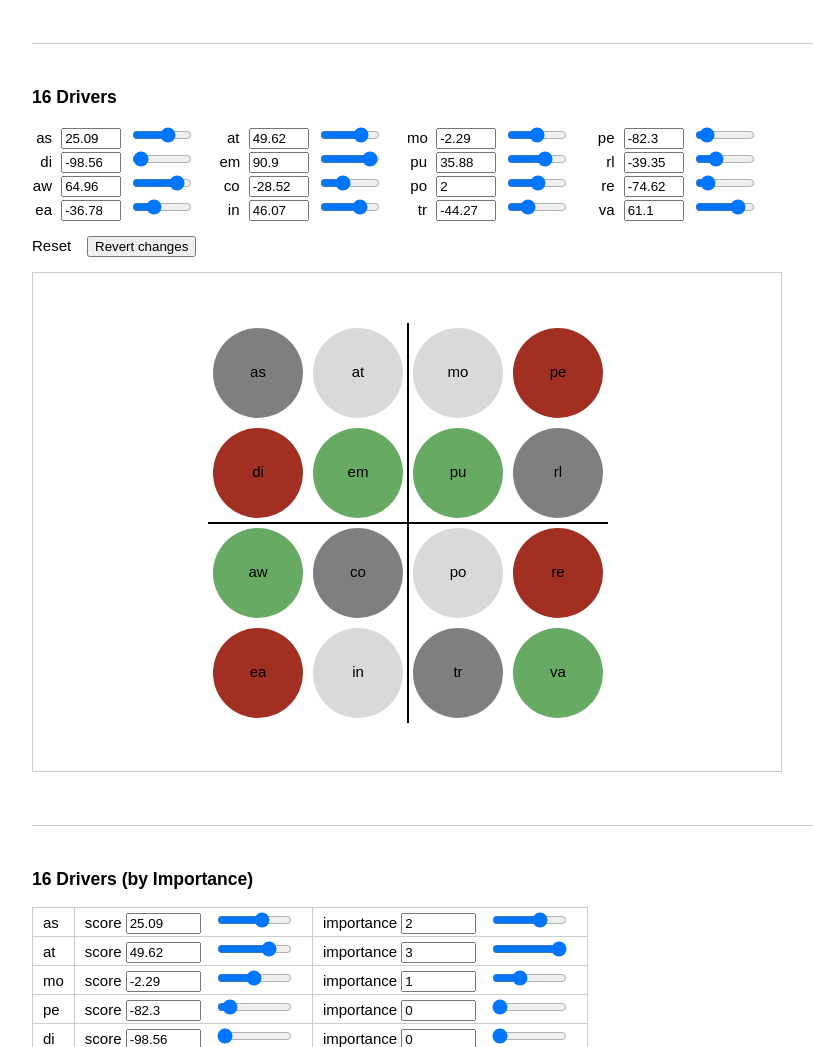
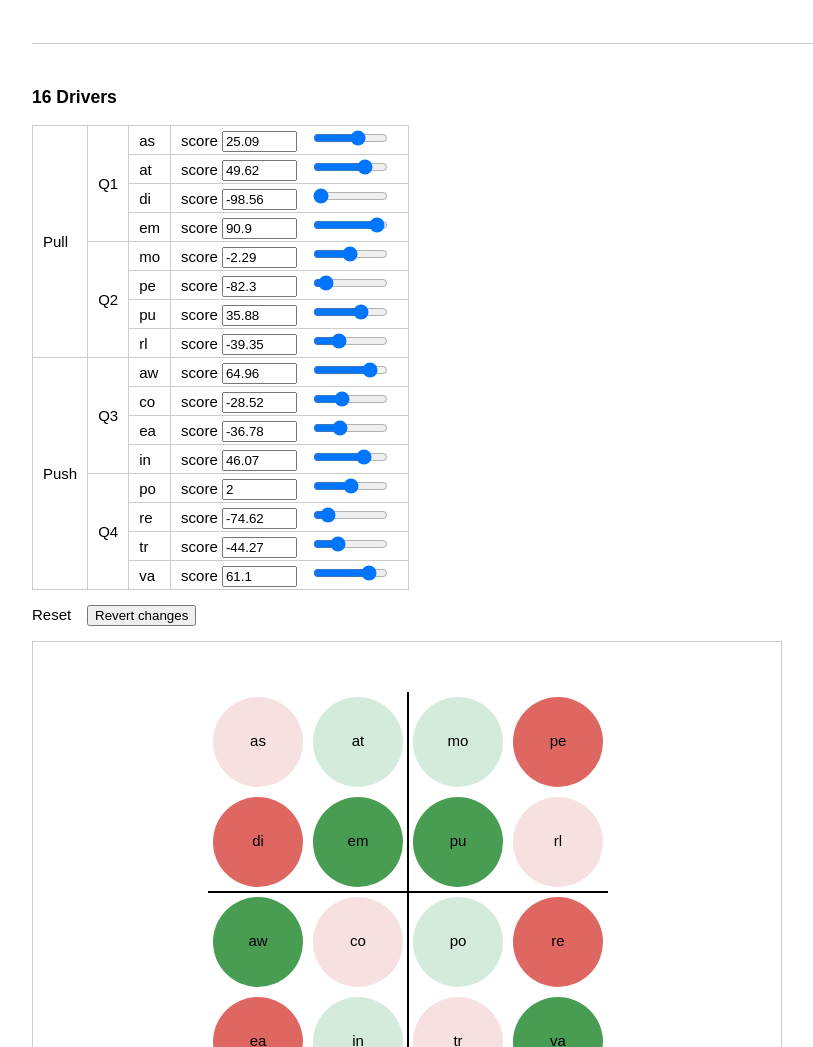
Before and after one commit to movingobjects/proquo-ai-vis-prototypes, a website built with webpack: page src/index.html in a window 1280 px wide. Shown: the part 4320-5367 px from the top of the page, without its empty margins (1-814 px from the left). Built offline with nearby package versions, Linux system fonts and the light colour scheme.

Commit message:
Make driver input tables consistent

```diff
--- a/src/index.html
+++ b/src/index.html
@@ -223,24 +223,78 @@
 
       <div class="wrap-input">
 
-        <ul class="drivers">
-          <li class="as"><label>as</label> <input type="number"> <input type="range"></li>
-          <li class="at"><label>at</label> <input type="number"> <input type="range"></li>
-          <li class="mo"><label>mo</label> <input type="number"> <input type="range"></li>
-          <li class="pe"><label>pe</label> <input type="number"> <input type="range"></li>
-          <li class="di"><label>di</label> <input type="number"> <input type="range"></li>
-          <li class="em"><label>em</label> <input type="number"> <input type="range"></li>
-          <li class="pu"><label>pu</label> <input type="number"> <input type="range"></li>
-          <li class="rl"><label>rl</label> <input type="number"> <input type="range"></li>
-          <li class="aw"><label>aw</label> <input type="number"> <input type="range"></li>
-          <li class="co"><label>co</label> <input type="number"> <input type="range"></li>
-          <li class="po"><label>po</label> <input type="number"> <input type="range"></li>
-          <li class="re"><label>re</label> <input type="number"> <input type="range"></li>
-          <li class="ea"><label>ea</label> <input type="number"> <input type="range"></li>
-          <li class="in"><label>in</label> <input type="number"> <input type="range"></li>
-          <li class="tr"><label>tr</label> <input type="number"> <input type="range"></li>
-          <li class="va"><label>va</label> <input type="number"> <input type="range"></li>
-        </ul>
+        <table class="drivers">
+          <tr class="as">
+            <td rowspan="8">Pull</td>
+            <td rowspan="4">Q1</td>
+            <td class="id">as</td>
+            <td class="score">score <input type="number"> <input type="range"></td>
+          </tr>
+          <tr class="at">
+            <td class="id">at</td>
+            <td class="score">score <input type="number"> <input type="range"></td>
+          </tr>
+          <tr class="di">
+            <td class="id">di</td>
+            <td class="score">score <input type="number"> <input type="range"></td>
+          </tr>
+          <tr class="em">
+            <td class="id">em</td>
+            <td class="score">score <input type="number"> <input type="range"></td>
+          </tr>
+          <tr class="mo">
+            <td rowspan="4">Q2</td>
+            <td class="id">mo</td>
+            <td class="score">score <input type="number"> <input type="range"></td>
+          </tr>
+          <tr class="pe">
+            <td class="id">pe</td>
+            <td class="score">score <input type="number"> <input type="range"></td>
+          </tr>
+          <tr class="pu">
+            <td class="id">pu</td>
+            <td class="score">score <input type="number"> <input type="range"></td>
+          </tr>
+          <tr class="rl">
+            <td class="id">rl</td>
+            <td class="score">score <input type="number"> <input type="range"></td>
+          </tr>
+          <tr class="aw">
+            <td rowspan="8">Push</td>
+            <td rowspan="4">Q3</td>
+            <td class="id">aw</td>
+            <td class="score">score <input type="number"> <input type="range"></td>
+          </tr>
+          <tr class="co">
+            <td class="id">co</td>
+            <td class="score">score <input type="number"> <input type="range"></td>
+          </tr>
+          <tr class="ea">
+            <td class="id">ea</td>
+            <td class="score">score <input type="number"> <input type="range"></td>
+          </tr>
+          <tr class="in">
+            <td class="id">in</td>
+            <td class="score">score <input type="number"> <input type="range"></td>
+          </tr>
+          <tr class="po">
+            <td rowspan="4">Q4</td>
+            <td class="id">po</td>
+            <td class="score">score <input type="number"> <input type="range"></td>
+          </tr>
+          <tr class="re">
+            <td class="id">re</td>
+            <td class="score">score <input type="number"> <input type="range"></td>
+          </tr>
+          <tr class="tr">
+            <td class="id">tr</td>
+            <td class="score">score <input type="number"> <input type="range"></td>
+          </tr>
+          <tr class="va">
+            <td class="id">va</td>
+            <td class="score">score <input type="number"> <input type="range"></td>
+          </tr>
+        </table>
 
         <p><label>Reset</label><button class="reset">Revert changes</button></p>
 
@@ -281,22 +335,14 @@
 
         <table class="drivers">
           <tr class="as">
+            <td rowspan="8">Pull</td>
+            <td rowspan="4">Q1</td>
             <td class="id">as</td>
             <td class="score">score <input type="number"> <input type="range"></td>
             <td class="importance">importance <input type="number"> <input type="range"></td>
           </tr>
           <tr class="at">
             <td class="id">at</td>
-            <td class="score">score <input type="number"> <input type="range"></td>
-            <td class="importance">importance <input type="number"> <input type="range"></td>
-          </tr>
-          <tr class="mo">
-            <td class="id">mo</td>
-            <td class="score">score <input type="number"> <input type="range"></td>
-            <td class="importance">importance <input type="number"> <input type="range"></td>
-          </tr>
-          <tr class="pe">
-            <td class="id">pe</td>
             <td class="score">score <input type="number"> <input type="range"></td>
             <td class="importance">importance <input type="number"> <input type="range"></td>
           </tr>
@@ -307,6 +353,17 @@
           </tr>
           <tr class="em">
             <td class="id">em</td>
+            <td class="score">score <input type="number"> <input type="range"></td>
+            <td class="importance">importance <input type="number"> <input type="range"></td>
+          </tr>
+          <tr class="mo">
+            <td rowspan="4">Q2</td>
+            <td class="id">mo</td>
+            <td class="score">score <input type="number"> <input type="range"></td>
+            <td class="importance">importance <input type="number"> <input type="range"></td>
+          </tr>
+          <tr class="pe">
+            <td class="id">pe</td>
             <td class="score">score <input type="number"> <input type="range"></td>
             <td class="importance">importance <input type="number"> <input type="range"></td>
           </tr>
@@ -321,22 +378,14 @@
             <td class="importance">importance <input type="number"> <input type="range"></td>
           </tr>
           <tr class="aw">
+            <td rowspan="8">Push</td>
+            <td rowspan="4">Q3</td>
             <td class="id">aw</td>
             <td class="score">score <input type="number"> <input type="range"></td>
             <td class="importance">importance <input type="number"> <input type="range"></td>
           </tr>
           <tr class="co">
             <td class="id">co</td>
-            <td class="score">score <input type="number"> <input type="range"></td>
-            <td class="importance">importance <input type="number"> <input type="range"></td>
-          </tr>
-          <tr class="po">
-            <td class="id">po</td>
-            <td class="score">score <input type="number"> <input type="range"></td>
-            <td class="importance">importance <input type="number"> <input type="range"></td>
-          </tr>
-          <tr class="re">
-            <td class="id">re</td>
             <td class="score">score <input type="number"> <input type="range"></td>
             <td class="importance">importance <input type="number"> <input type="range"></td>
           </tr>
@@ -347,6 +396,17 @@
           </tr>
           <tr class="in">
             <td class="id">in</td>
+            <td class="score">score <input type="number"> <input type="range"></td>
+            <td class="importance">importance <input type="number"> <input type="range"></td>
+          </tr>
+          <tr class="po">
+            <td rowspan="4">Q4</td>
+            <td class="id">po</td>
+            <td class="score">score <input type="number"> <input type="range"></td>
+            <td class="importance">importance <input type="number"> <input type="range"></td>
+          </tr>
+          <tr class="re">
+            <td class="id">re</td>
             <td class="score">score <input type="number"> <input type="range"></td>
             <td class="importance">importance <input type="number"> <input type="range"></td>
           </tr>
@@ -401,6 +461,8 @@
 
         <table class="drivers">
           <tr class="as">
+            <td rowspan="8">Pull</td>
+            <td rowspan="4">Q1</td>
             <td class="id">as</td>
             <td class="score">score <input type="number"> <input type="range"></td>
             <td class="categ-avg">category avg <input type="number"> <input type="range"></td>
@@ -421,6 +483,7 @@
             <td class="categ-avg">category avg <input type="number"> <input type="range"></td>
           </tr>
           <tr class="mo">
+            <td rowspan="4">Q2</td>
             <td class="id">mo</td>
             <td class="score">score <input type="number"> <input type="range"></td>
             <td class="categ-avg">category avg <input type="number"> <input type="range"></td>
@@ -441,6 +504,8 @@
             <td class="categ-avg">category avg <input type="number"> <input type="range"></td>
           </tr>
           <tr class="aw">
+            <td rowspan="8">Push</td>
+            <td rowspan="4">Q3</td>
             <td class="id">aw</td>
             <td class="score">score <input type="number"> <input type="range"></td>
             <td class="categ-avg">category avg <input type="number"> <input type="range"></td>
@@ -461,6 +526,7 @@
             <td class="categ-avg">category avg <input type="number"> <input type="range"></td>
           </tr>
           <tr class="po">
+            <td rowspan="4">Q4</td>
             <td class="id">po</td>
             <td class="score">score <input type="number"> <input type="range"></td>
             <td class="categ-avg">category avg <input type="number"> <input type="range"></td>
--- a/src/vis/Vis16Drivers.js
+++ b/src/vis/Vis16Drivers.js
@@ -50,14 +50,14 @@ export default class Vis16Drivers {
     this.$resetBtn
       .on('click', () => this.reset());
 
-    this.$inputs = $(`${this.selector} .wrap-input ul.drivers input`);
+    this.$inputs = $(`${this.selector} .wrap-input table.drivers input`);
     this.$inputs
       .attr('min', SCORE_MIN)
       .attr('max', SCORE_MAX)
       .on('input', ({ target }) => {
 
         let $trgt = $(target),
-            id    = $trgt.closest('li').attr('class'),
+            id    = $trgt.closest('tr').attr('class'),
             val   = $trgt.val();
 
         this.setDriverScore(id, val);
@@ -103,7 +103,7 @@ export default class Vis16Drivers {
 
         this.circles[driver.id].updateColor(i / 3);
 
-        let $inputs = $(`${this.selector} .wrap-input ul.drivers li.${driver.id} input`);
+        let $inputs = $(`${this.selector} .wrap-input table.drivers tr.${driver.id} input`);
             $inputs.val(driver.score);
 
       });
--- a/src/vis/components/DriverCircle.js
+++ b/src/vis/components/DriverCircle.js
@@ -42,10 +42,10 @@ export default class DriverCircle {
 
     const toColor = (perc) => {
 
-      const COLOR_LOW     = '#A13023',
-            COLOR_MID     = '#7F7F7F',
-            COLOR_HIGH    = '#D9D9D9',
-            COLOR_HIGHEST = '#67AA64';
+      const COLOR_LOW     = '#DF6762',
+            COLOR_MID     = '#F7E0E0',
+            COLOR_HIGH    = '#D4EBDC',
+            COLOR_HIGHEST = '#489D53';
 
       if (perc < 0.25) return COLOR_LOW;
       else if (perc < 0.5) return COLOR_MID;
```
